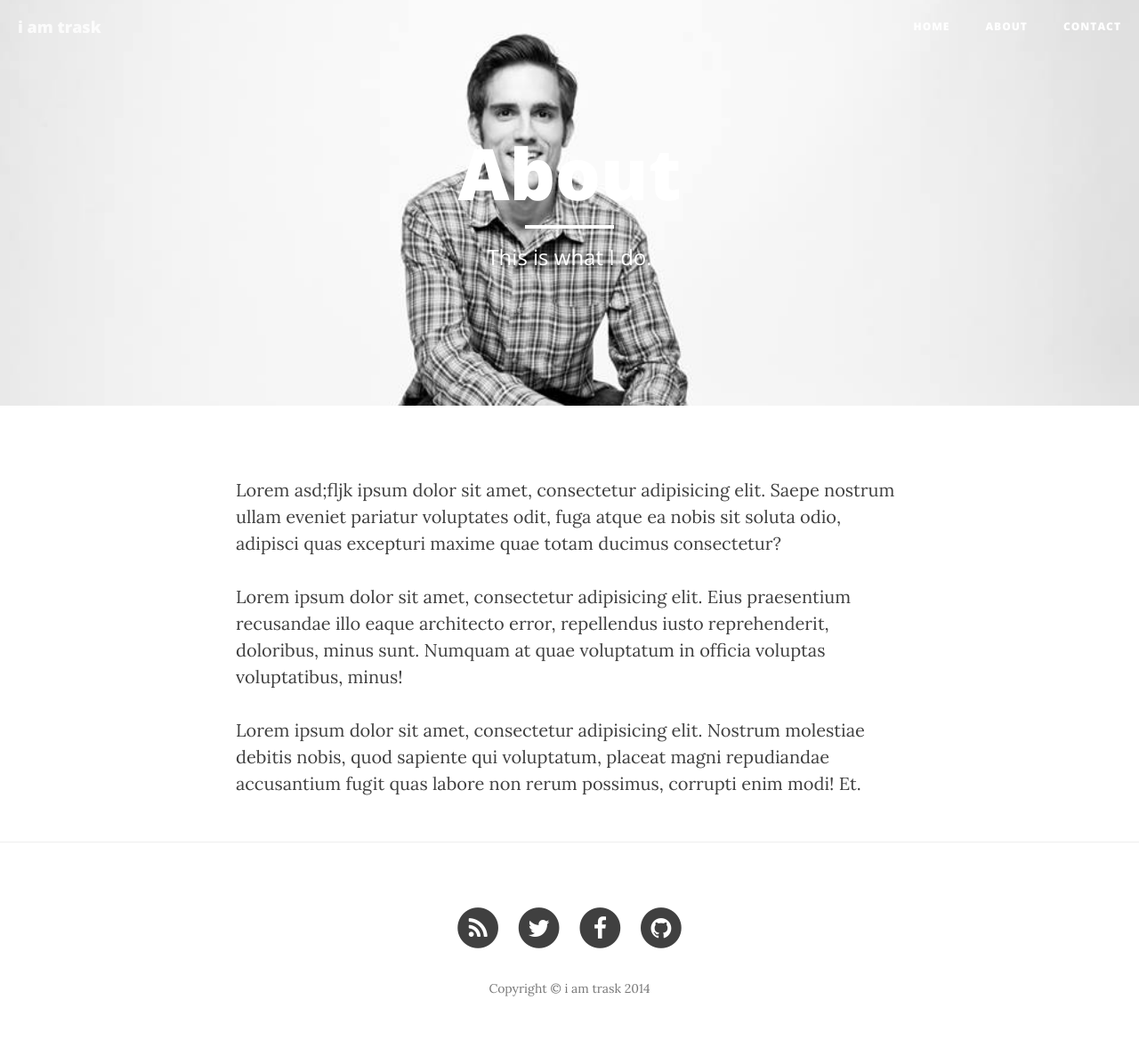
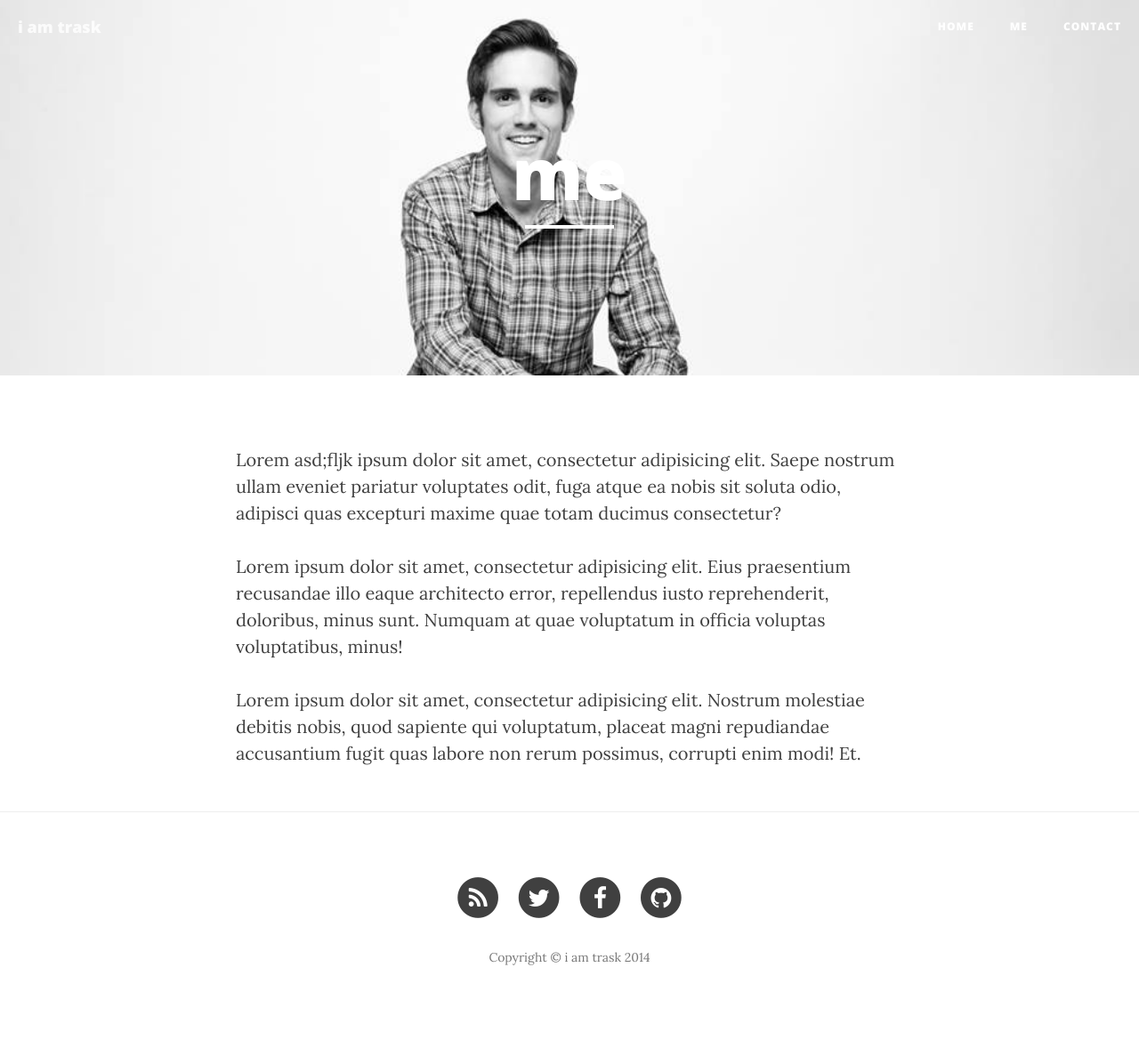
Before and after one commit to iamtrask/iamtrask.github.io, a Jekyll site: the page built from about.html, in a window 1280 px wide. Shown: the whole page at 89% size. Built offline with Jekyll 4.4.1, drawn with Linux system fonts in a browser that asks for light colours; nearby versions of some CDN libraries; after the commit the page ends 1152 px from its top, so only the background shows below that.

Commit message:
Update about.html

```diff
--- a/about.html
+++ b/about.html
@@ -1,7 +1,7 @@
 ---
 layout: page
-title: "About"
-description: "This is what I do."
+title: "me"
+description: ""
 header-img: "img/me.jpg"
 ---
 
```
